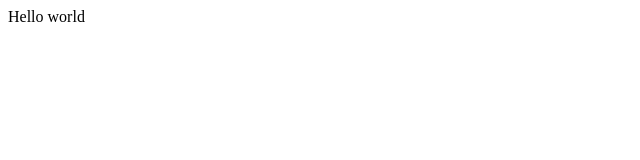
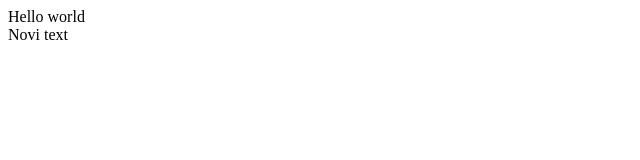
Before and after one commit to drNenad/test-sajt, a plain HTML site: page index.html in a window 1280 px wide. Shown: the full height of the page, 0-640 px from the left. Drawn offline with Linux system fonts and the light colour scheme.

Commit message:
nove izmene

```diff
--- a/index.html
+++ b/index.html
@@ -6,5 +6,6 @@
 </head>
 <body>
 <div class="p">Hello world</div>
+<div>Novi text</div>
 </body>
 </html>
```
